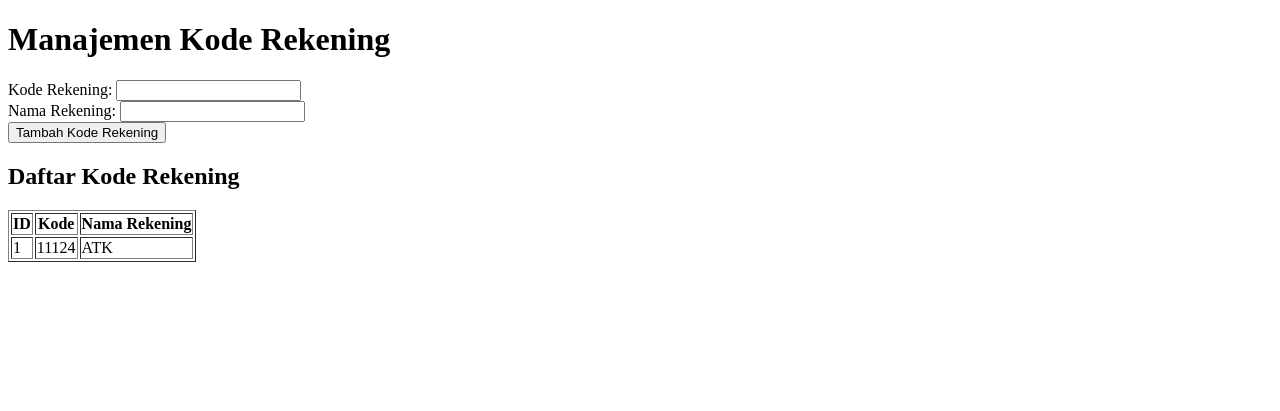
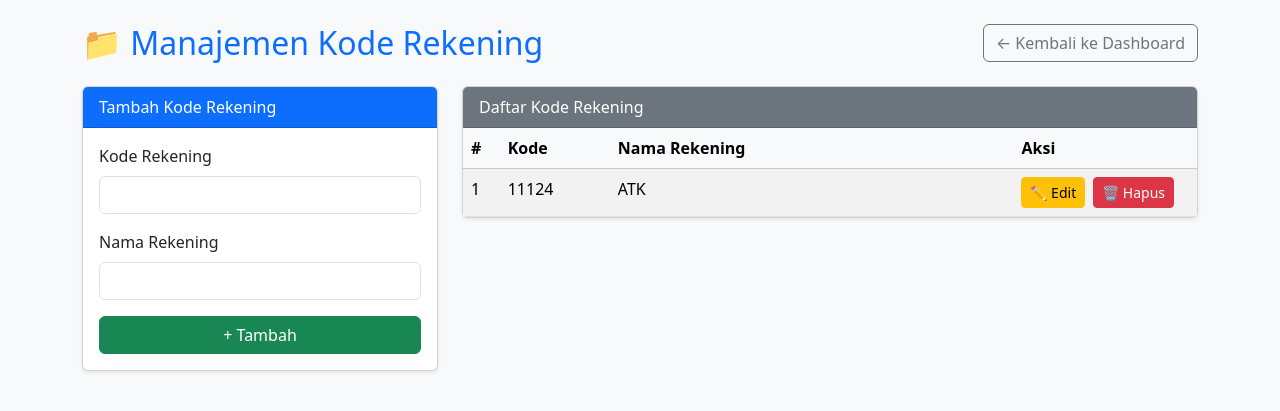
Before and after one commit to smkclms/sikeusek, a CodeIgniter app: page /database/index.php/koderekening in a window 1280 px wide. Shown: the top 411 px of the page. Run offline with CodeIgniter, Linux system fonts and the light colour scheme; data comes from the database, SQL or seed files in the repository.

Commit message:
penambahan koderekening

```diff
--- a/application/controllers/KodeRekening.php
+++ b/application/controllers/KodeRekening.php
@@ -7,18 +7,47 @@ class KodeRekening extends CI_Controller {
         $this->load->model('KodeRekening_model');
     }
 
+    // Menampilkan daftar kode rekening
     public function index() {
         $data['kode_rekening'] = $this->KodeRekening_model->get_all_kode_rekening();
         $this->load->view('kode_rekening_view', $data);
     }
 
+    // Menambahkan kode rekening baru
     public function add() {
         $data = array(
             'kode' => $this->input->post('kode'),
             'nama_rekening' => $this->input->post('nama_rekening')
         );
         $this->KodeRekening_model->create_kode_rekening($data);
-        redirect('koderekening'); // Redirect ke halaman kode rekening
+        redirect('koderekening');
     }
+
+    public function edit($id) {
+    $data['kode_rekening'] = $this->KodeRekening_model->get_kode_rekening_by_id($id);
+
+    // Cek apakah data ditemukan
+    if (!$data['kode_rekening']) {
+        show_404(); // atau redirect ke halaman lain
+    }
+
+    $this->load->view('edit_kode_rekening_view', $data);
+}
+
+public function update($id) {
+    $data = array(
+        'kode' => $this->input->post('kode'),
+        'nama_rekening' => $this->input->post('nama_rekening')
+    );
+
+    $this->KodeRekening_model->update_kode_rekening($id, $data);
+    redirect('koderekening');
+}
+public function delete($id) {
+    $this->KodeRekening_model->delete_kode_rekening($id);
+    redirect('koderekening');
+}
+
+
 }
 ?>
--- a/application/models/KodeRekening_model.php
+++ b/application/models/KodeRekening_model.php
@@ -2,12 +2,30 @@
 defined('BASEPATH') OR exit('No direct script access allowed');
 
 class KodeRekening_model extends CI_Model {
+
+    // Ambil semua data kode rekening
     public function get_all_kode_rekening() {
         return $this->db->get('kode_rekening')->result();
     }
 
+    // Tambahkan data kode rekening
     public function create_kode_rekening($data) {
         return $this->db->insert('kode_rekening', $data);
     }
+
+    // Ambil satu data berdasarkan ID
+    public function get_kode_rekening_by_id($id) {
+        return $this->db->get_where('kode_rekening', ['id' => $id])->row();
+    }
+
+    // Update data berdasarkan ID
+    public function update_kode_rekening($id, $data) {
+        return $this->db->where('id', $id)->update('kode_rekening', $data);
+    }
+
+    // Hapus data berdasarkan ID
+    public function delete_kode_rekening($id) {
+    return $this->db->delete('kode_rekening', ['id' => $id]);
+}
 }
 ?>
--- a/application/models/Pengeluaran_model.php
+++ b/application/models/Pengeluaran_model.php
@@ -49,4 +49,5 @@ public function get_filtered_expenditures_with_rekening($start_date = null, $end
 
 
 
+
 }
--- a/application/views/kode_rekening_view.php
+++ b/application/views/kode_rekening_view.php
@@ -1,36 +1,109 @@
 <!DOCTYPE html>
-<html lang="en">
+<html lang="id">
 <head>
-    <meta charset="UTF-8">
-    <meta name="viewport" content="width=device-width, initial-scale=1.0">
+  <meta charset="UTF-8" />
+  <meta name="viewport" content="width=device-width, initial-scale=1.0"/>
   <title>Manajemen Kode Rekening</title>
+  <link href="https://cdn.jsdelivr.net/npm/bootstrap@5.3.3/dist/css/bootstrap.min.css" rel="stylesheet" />
+  <style>
+    body {
+      background-color: #f8f9fa;
+    }
+    td.nama-rekening {
+      word-break: break-word;
+      max-width: 400px;
+    }
+    @media (max-width: 768px) {
+      .table-actions {
+        flex-direction: column;
+      }
+    }
+  </style>
 </head>
 <body>
-    <h1>Manajemen Kode Rekening</h1>
-    <form action="<?php echo site_url('koderekening/add'); ?>" method="post">
-        <label for="kode">Kode Rekening:</label>
-        <input type="text" name="kode" required><br>
+  <div class="container py-4">
+    <div class="d-flex justify-content-between align-items-center mb-4">
+      <h2 class="text-primary m-0">📁 Manajemen Kode Rekening</h2>
+      <a href="<?= site_url('dashboard/bendahara'); ?>" class="btn btn-outline-secondary">
+        ← Kembali ke Dashboard
+      </a>
+    </div>
 
-        <label for="nama_rekening">Nama Rekening:</label>
-        <input type="text" name="nama_rekening" required><br>
+    <div class="row g-4">
+      <!-- Form Tambah -->
+      <div class="col-lg-4">
+        <div class="card shadow-sm">
+          <div class="card-header bg-primary text-white">
+            Tambah Kode Rekening
+          </div>
+          <div class="card-body">
+            <form action="<?= site_url('koderekening/add'); ?>" method="post">
+              <div class="mb-3">
+                <label for="kode" class="form-label">Kode Rekening</label>
+                <input type="text" name="kode" id="kode" class="form-control" required>
+              </div>
+              <div class="mb-3">
+                <label for="nama_rekening" class="form-label">Nama Rekening</label>
+                <input type="text" name="nama_rekening" id="nama_rekening" class="form-control" required>
+              </div>
+              <button type="submit" class="btn btn-success w-100">+ Tambah</button>
+            </form>
+          </div>
+        </div>
+      </div>
 
-        <input type="submit" value="Tambah Kode Rekening">
-    </form>
-
-    <h2>Daftar Kode Rekening</h2>
-    <table border="1">
+      <!-- Tabel Daftar -->
+      <div class="col-lg-8">
+        <div class="card shadow-sm">
+          <div class="card-header bg-secondary text-white">
+            Daftar Kode Rekening
+          </div>
+          <div class="card-body p-0">
+            <div class="table-responsive">
+              <table class="table table-striped table-hover mb-0">
+                <thead class="table-light">
                   <tr>
-            <th>ID</th>
-            <th>Kode</th>
-            <th>Nama Rekening</th>
+                    <th width="5%">#</th>
+                    <th width="15%">Kode</th>
+                    <th width="55%">Nama Rekening</th>
+                    <th width="25%">Aksi</th>
                   </tr>
+                </thead>
+                <tbody>
+                  <?php if (!empty($kode_rekening)): ?>
                     <?php foreach ($kode_rekening as $kode): ?>
                       <tr>
-            <td><?php echo $kode->id; ?></td>
-            <td><?php echo $kode->kode; ?></td>
-            <td><?php echo $kode->nama_rekening; ?></td>
+                        <td><?= $kode->id; ?></td>
+                        <td><?= $kode->kode; ?></td>
+                        <td class="nama-rekening"><?= $kode->nama_rekening; ?></td>
+                        <td>
+                          <div class="d-flex gap-2 table-actions">
+                            <a href="<?= site_url('koderekening/edit/' . $kode->id); ?>" class="btn btn-warning btn-sm">
+                              ✏️ Edit
+                            </a>
+                            <form action="<?= site_url('koderekening/delete/' . $kode->id); ?>" method="post" onsubmit="return confirm('Yakin ingin menghapus data ini?');">
+                              <button type="submit" class="btn btn-danger btn-sm">
+                                🗑️ Hapus
+                              </button>
+                            </form>
+                          </div>
+                        </td>
                       </tr>
                     <?php endforeach; ?>
+                  <?php else: ?>
+                    <tr>
+                      <td colspan="4" class="text-center text-muted">Belum ada data rekening.</td>
+                    </tr>
+                  <?php endif; ?>
+                </tbody>
               </table>
+            </div>
+          </div>
+        </div>
+      </div>
+    </div>
+  </div>
+
+  <script src="https://cdn.jsdelivr.net/npm/bootstrap@5.3.3/dist/js/bootstrap.bundle.min.js"></script>
 </body>
 </html>
```
Also changed, not shown: application/controllers/Dashboard.php (+20 -1 lines), application/views/dashboard_bendahara.php (+78 -27 lines), application/views/edit_kode_rekening_view.php (added, +74 -0 lines), application/views/report_view.php (+8 -0 lines), 1 other file. Lines whose indentation alone changed are shown as unchanged.
